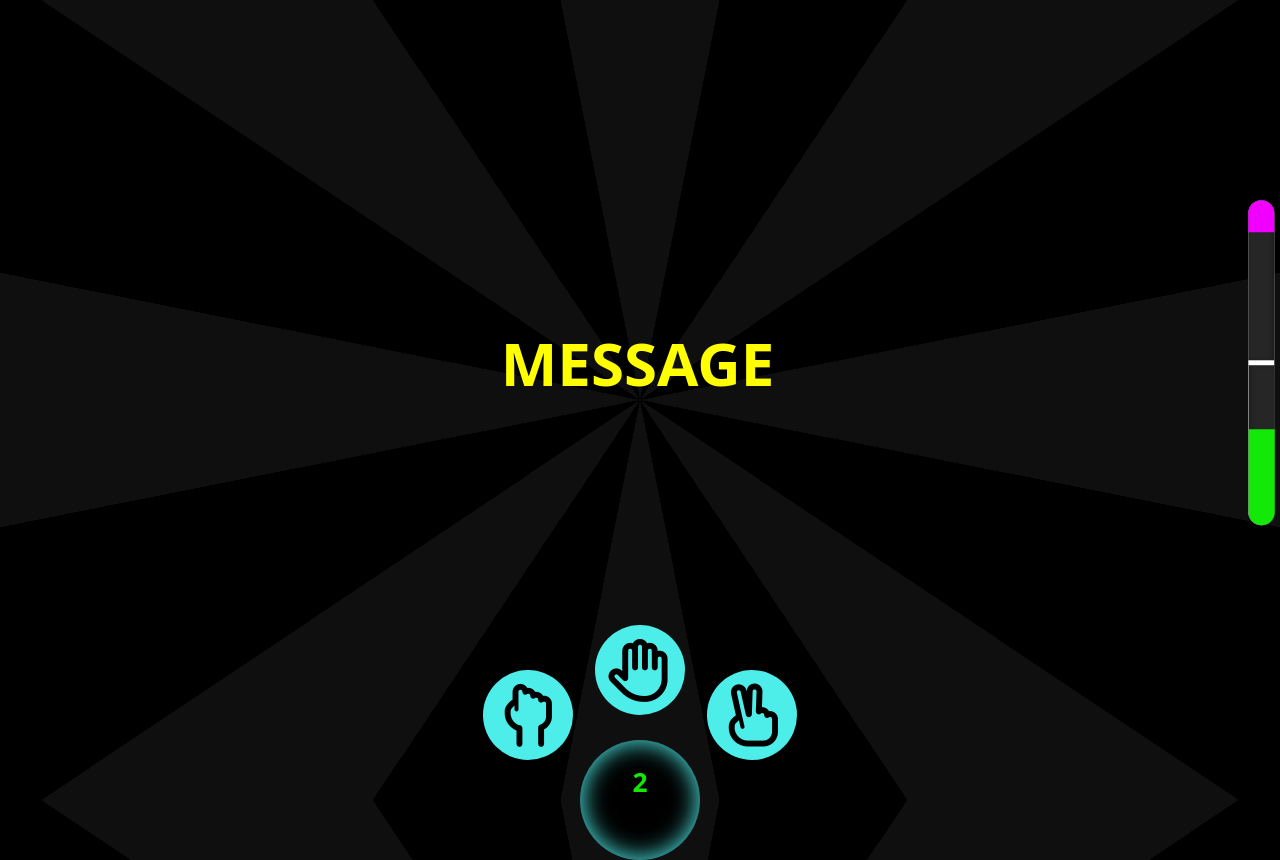
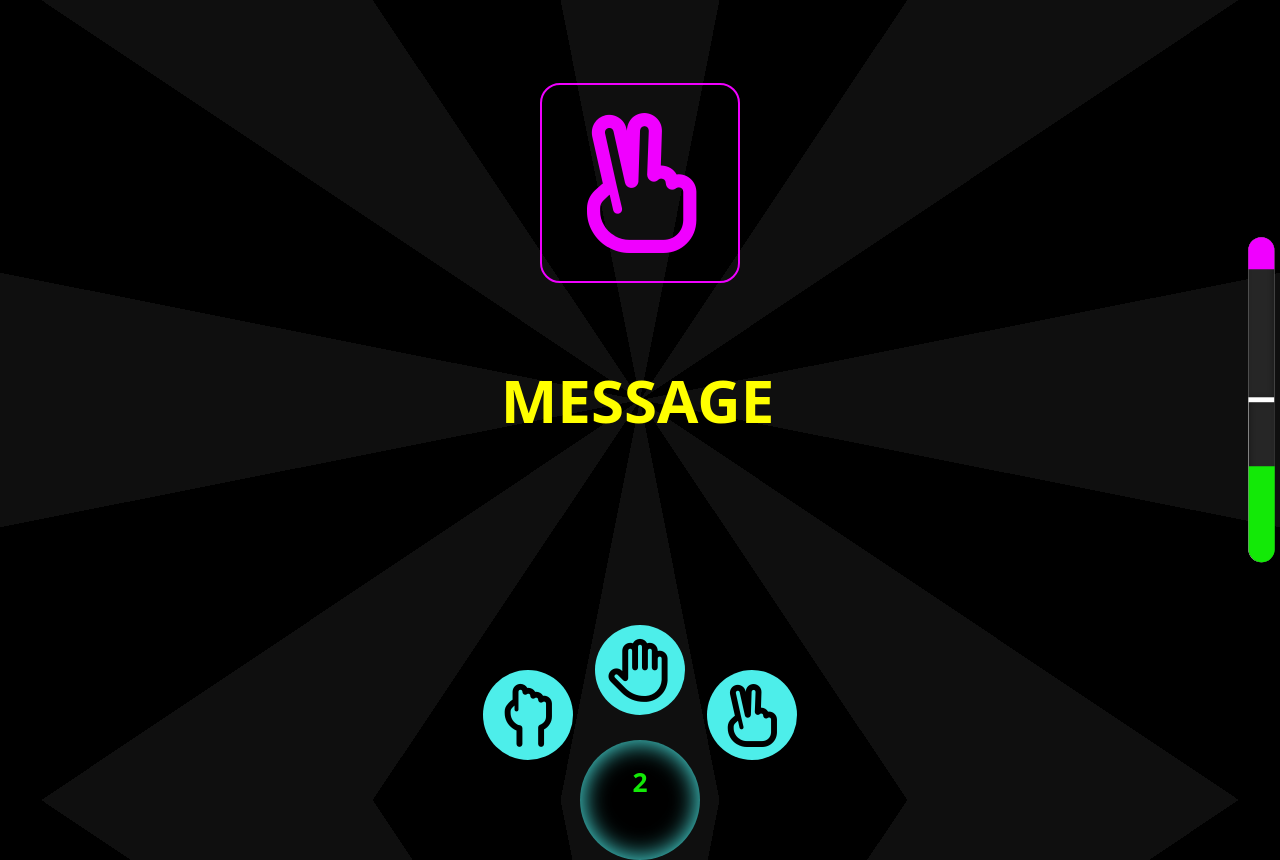
Before and after one commit to marlatte/rock-paper-scissors, a plain HTML site: page index.html in a window 1280 px wide. Drawn offline with Linux system fonts and the light colour scheme; a web font is replaced by a local one.

Commit message:
Style computer choice displayer

```diff
--- a/index.html
+++ b/index.html
@@ -52,7 +52,12 @@
 			</footer>
 		</section>
 		<section class="playground ">
-			<article class="upper">
+			<article class="top">
+				<div class="comp-choice">
+					<i class="fa-regular fa-hand-scissors"></i>
+				</div>
+			</article>
+			<article class="middle">
 				<div class="message-container">
 					<h2 id="message">message</h2>
 				</div>
--- a/style.css
+++ b/style.css
@@ -63,6 +63,10 @@ body {
 
 h1 {
 	font-size: 32px;
+}
+
+.fa-hand-scissors {
+	transform: rotate(90deg) scaleY(-1);
 }
 
 /* -------------------- /Utilities & Universals -------------------- */
@@ -172,16 +176,37 @@ a {
 .playground {
 	flex: 1;
 
-	display: flex;
-	flex-direction: column;
+	display: grid;
+	grid-template-rows: 1fr 70px 1fr;
 }
 
-/* -------------------- Upper -------------------- */
+/* -------------------- Computer Choice -------------------- */
 
-.upper {
-	flex: 1;
-	margin-top: 165px;
+.top {
+	display: grid;
+	place-content: center;
+}
 
+.comp-choice {
+	--comp-choice-dimensions: min(50vw, 200px);
+
+	width: var(--comp-choice-dimensions);
+	height: var(--comp-choice-dimensions);
+
+	display: grid;
+	place-content: center;
+
+	font-size: calc(0.7 * var(--comp-choice-dimensions));
+	border-radius: 20px;
+	border: 2px solid var(--comp-color);
+	color: var(--comp-color);
+}
+
+/* -------------------- /Computer Choice -------------------- */
+
+/* -------------------- Middle -------------------- */
+
+.middle {
 	display: flex;
 	align-items: center;
 }
@@ -191,7 +216,10 @@ a {
 	color: yellow;
 	text-align: center;
 	text-transform: uppercase;
-	font-size: max(calc(100vw / 14), 30px);
+}
+
+#message {
+	font-size: min(calc(100vw / 9), 60px);
 }
 
 .scoreboard {
@@ -239,13 +267,14 @@ progress[value]#user-progress::-webkit-progress-value {
 	background-color: var(--text-primary);
 }
 
-/* -------------------- /Upper -------------------- */
+/* -------------------- /Middle -------------------- */
 
 /* -------------------- Lower -------------------- */
 
 .lower {
 	display: flex;
 	flex-direction: column;
+	justify-content: end;
 	align-items: center;
 }
 
@@ -285,7 +314,6 @@ button#paper {
 
 button#scissors {
 	grid-area: scissors;
-	transform: rotate(90deg) scaleY(-1);
 }
 
 button:hover {
@@ -348,10 +376,6 @@ button.chosen {
 		font-size: min(calc(100vw / 20), 50px);
 	}
 
-	.upper {
-		margin-top: 100px;
-	}
-
 	progress[value] {
 		--prog-visual-width: 2vw;
 	}
```
